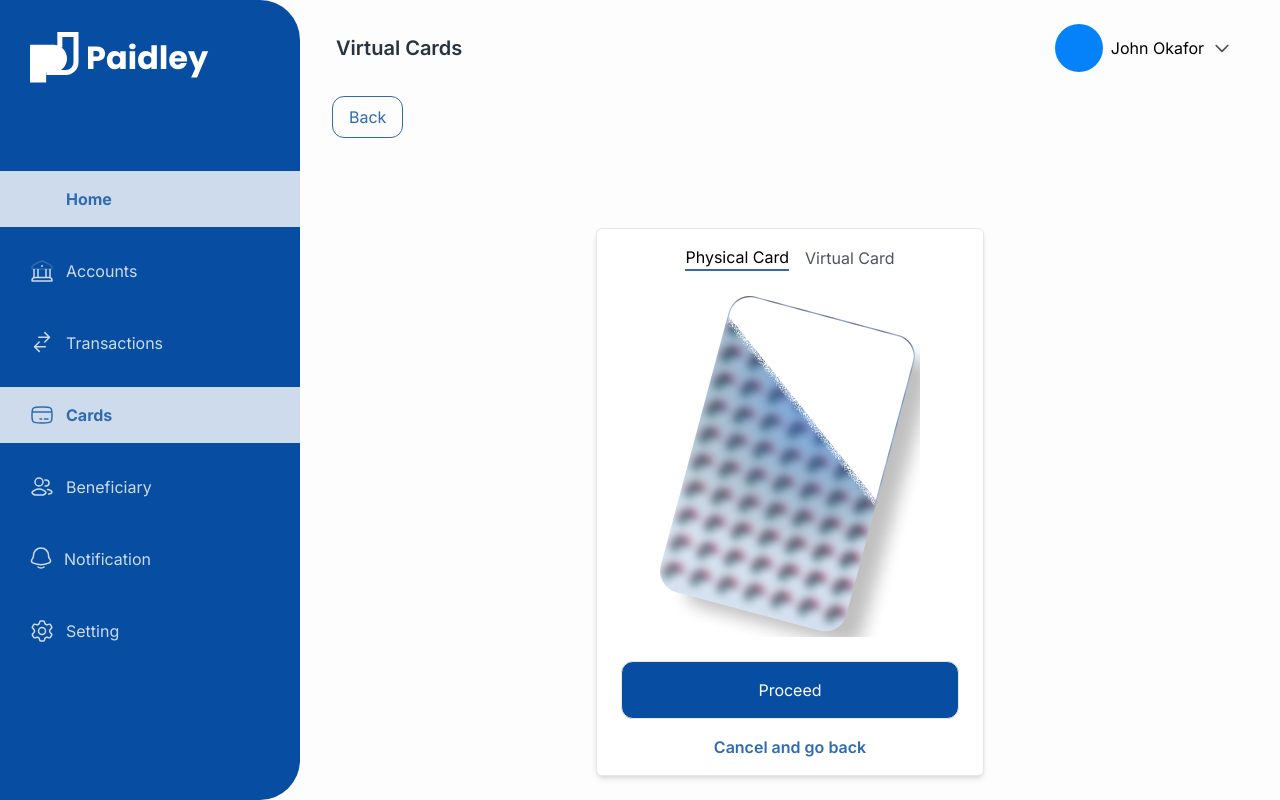
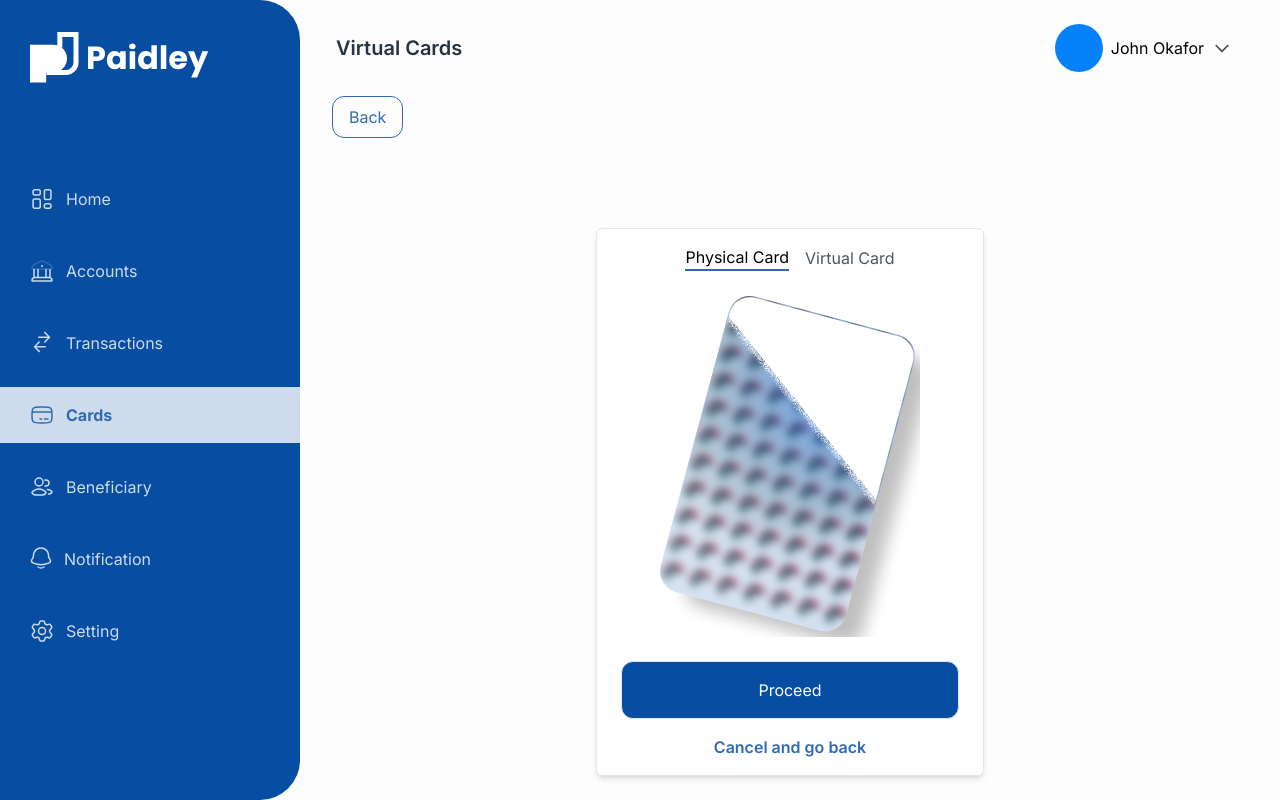
Before and after one commit to superwaih/paidley, a Next.js app: page /dashboard/cards in a window 1280 px wide. Built offline with nearby package versions, Linux system fonts and the light colour scheme.

Commit message:
fixed sidebar bug

```diff
--- a/components/dashboard/Sidebar.jsx
+++ b/components/dashboard/Sidebar.jsx
@@ -25,11 +25,11 @@
 
             return(
                 <Link href={href} key={id}>
-                    <div className={routePath.includes(href) ? 'w-full bg-[#CDDBEC]' : "w-full"} >
+                    <div className={routePath === href ? 'w-full bg-[#CDDBEC]' : "w-full"} >
                 <div className='flex gap-3 py-4 m-auto w-[80%]' >
                     <Icon />
 
-                    <h3 className={routePath.includes(href) ? 'capitalize text-[#306BB1] font-bold' : 'capitalize text-[#CDDBEC]'} >{title}</h3>
+                    <h3 className={routePath === href ? 'capitalize text-[#306BB1] font-bold' : 'capitalize text-[#CDDBEC]'} >{title}</h3>
                     </div>
                     </div>
             </Link>
--- a/components/dashboard/SingleTransaction.jsx
+++ b/components/dashboard/SingleTransaction.jsx
@@ -26,7 +26,7 @@
         </li>
       </ul>
 
-      <ul className='flex md:hidden gap-1 justify-between'>
+      <ul className='flex md:hidden gap-2 justify-between'>
         <li className='flex gap-1 pb-4'>
         <div className='p-3 h-12 w-12 bg-red-400 text-white rounded-full'>SA</div>
         <div>
@@ -34,7 +34,7 @@
           <p className='gray-text text-[12px]'>2 Sept 2023</p>
         </div>
         </li>
-        <li className='flex gap-1 '>
+        <li className='flex gap-2 '>
           <h3 className='font-bold '>NGN</h3>
           <div className='horizontal  items-end'>
             <h4>-400.00</h4>
```
